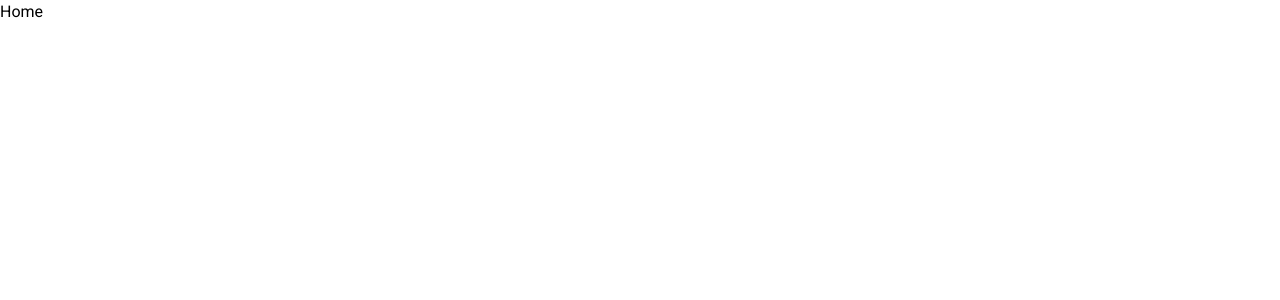
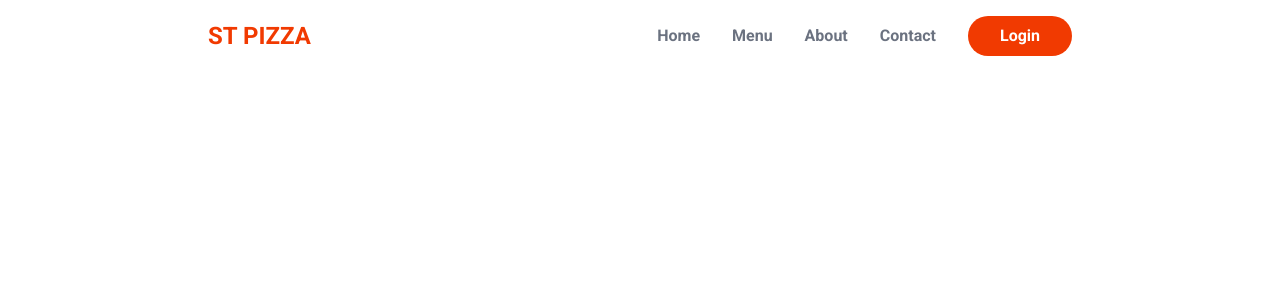
Before and after one commit to AhmedMahmoud100/Food-Ordering-App, a Next.js app: page / in a window 1280 px wide. Shown: the top 300 px of the page. Built offline with nearby package versions, Linux system fonts and the light colour scheme.

Commit message:
feat : Implement Header UI

```diff
--- /dev/null
+++ b/src/app/components/layout/Header.js
@@ -0,0 +1,19 @@
+import Link from "next/link";
+export default function header() {
+  return (
+    <header className="flex items-center  justify-between">
+      <Link href="" className="text-primary font-semibold text-2xl">
+        ST PIZZA
+      </Link>
+      <nav className="flex items-center gap-8 text-gray-500 font-semibold">
+        <Link href="">Home</Link>
+        <Link href="">Menu</Link>
+        <Link href="">About</Link>
+        <Link href="">Contact</Link>
+        <Link href="" className="bg-primary rounded-full text-white px-8 py-2">
+          Login
+        </Link>
+      </nav>
+    </header>
+  );
+}
--- a/src/app/layout.js
+++ b/src/app/layout.js
@@ -12,7 +12,7 @@
   return (
     <html lang="en">
       <body className={roboto.className}>
-        <main>{children}</main>
+        <main className="max-w-4xl mx-auto p-4">{children}</main>
       </body>
     </html>
   );
--- a/src/app/page.js
+++ b/src/app/page.js
@@ -1,5 +1,9 @@
-import Image from "next/image";
+import Header from "./components/layout/Header";
 
 export default function Home() {
-  return <div> Home</div>;
+  return (
+    <>
+      <Header />
+    </>
+  );
 }
--- a/tailwind.config.js
+++ b/tailwind.config.js
@@ -1,18 +1,16 @@
 /** @type {import('tailwindcss').Config} */
 module.exports = {
   content: [
-    './src/pages/**/*.{js,ts,jsx,tsx,mdx}',
-    './src/components/**/*.{js,ts,jsx,tsx,mdx}',
-    './src/app/**/*.{js,ts,jsx,tsx,mdx}',
+    "./src/pages/**/*.{js,ts,jsx,tsx,mdx}",
+    "./src/components/**/*.{js,ts,jsx,tsx,mdx}",
+    "./src/app/**/*.{js,ts,jsx,tsx,mdx}",
   ],
   theme: {
     extend: {
-      backgroundImage: {
-        'gradient-radial': 'radial-gradient(var(--tw-gradient-stops))',
-        'gradient-conic':
-          'conic-gradient(from 180deg at 50% 50%, var(--tw-gradient-stops))',
+      colors: {
+        primary: "#f13a01",
       },
     },
   },
   plugins: [],
-}
+};
```
